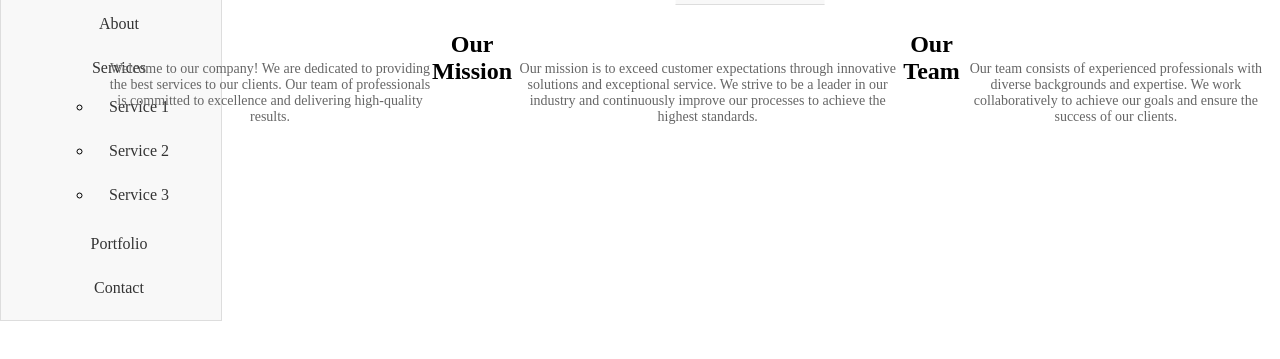
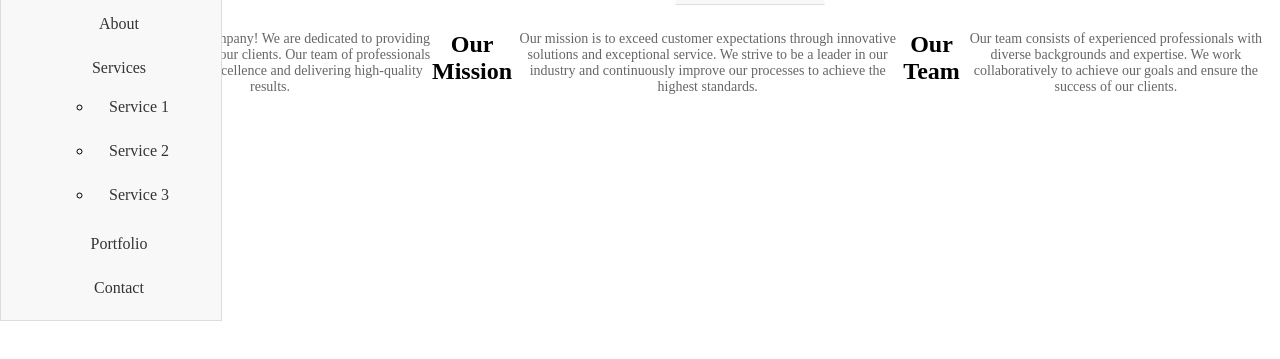
Before and after one commit to snidman/snidman.github.io, a plain HTML site: page about.html in a window 1280 px wide. Shown: the part 53-412 px from the top of the page. Drawn offline with Linux system fonts and the light colour scheme.

Commit message:
Update styles.css

```diff
--- a/styles.css
+++ b/styles.css
@@ -88,9 +88,3 @@ h1 {
     font-size: 14px;
     color: #666;
 }
-
-p {
-    top: 30px;
-    position: relative;
-    text-align: center;
-}
```
